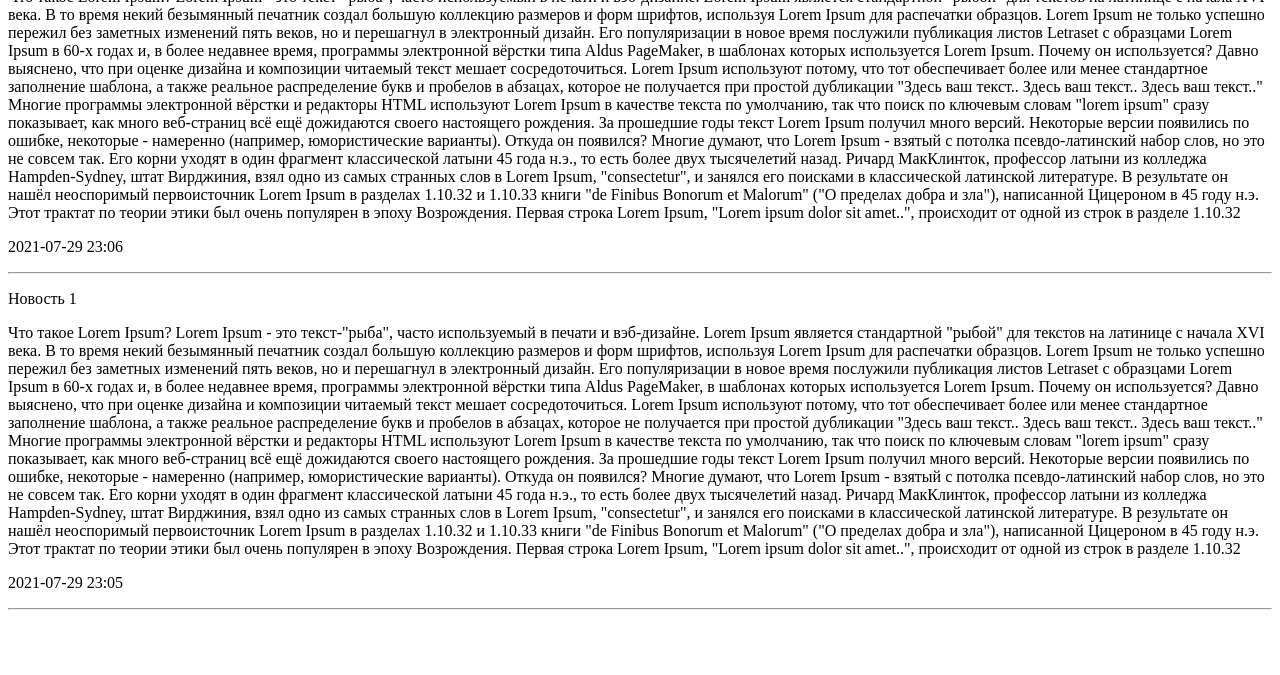
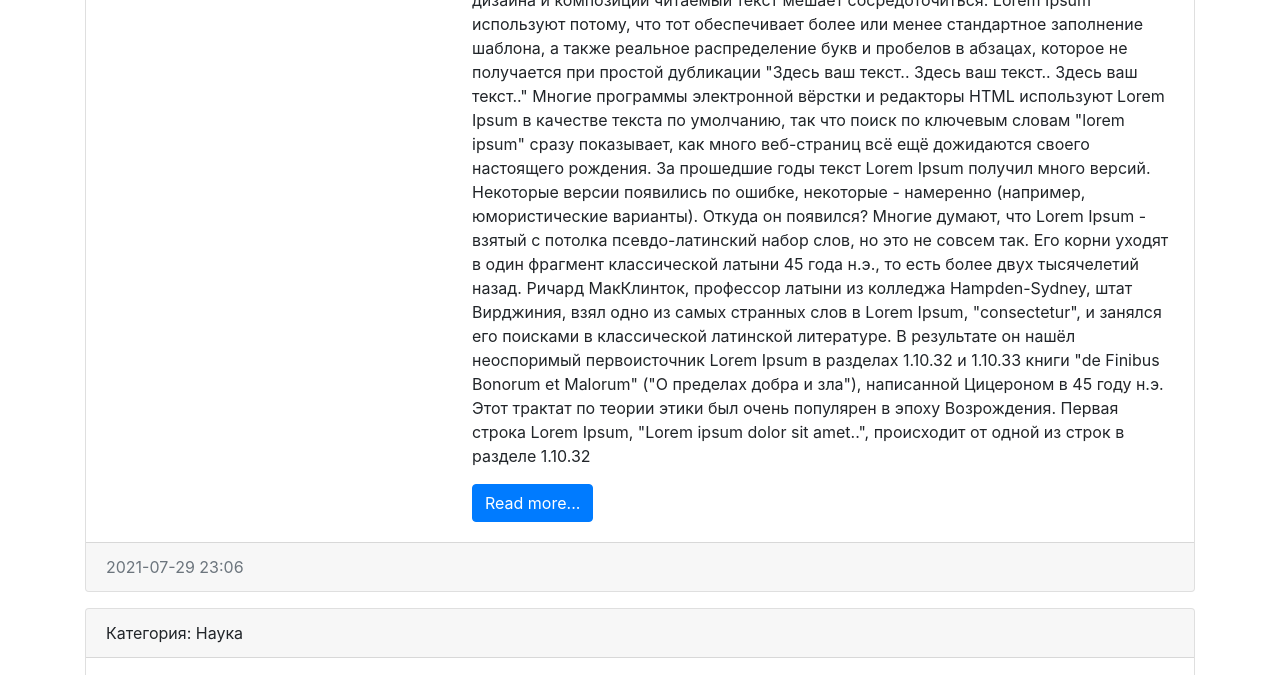
Before and after one commit to Ririgirl/wpress_site, a Django app: page / in a window 1280 px wide. Shown: the part 462-1137 px from the top of the page. Before the commit the page ends 1072 px from the top, so only its background shows below. Run offline with Django 3.2, Linux system fonts and the light colour scheme; data comes from the database, SQL or seed files in the repository; both versions use the stored data as it was after the commit.

Commit message:
4th commit

```diff
--- a/mysite/news/admin.py
+++ b/mysite/news/admin.py
@@ -6,6 +6,8 @@ class NewsAdmin(admin.ModelAdmin):
     list_display = ('id', 'title', 'create', 'created_at', 'updated_at', 'is_published')
     list_display_links = ('id', 'title')
     search_fields = ('title', 'content')
+    list_filter = ('is_published', 'create')
+    list_editable = ('is_published',)
 
 
 class CategoryAdmin(admin.ModelAdmin):
--- a/mysite/news/templates/news/Index.html
+++ b/mysite/news/templates/news/Index.html
@@ -1,20 +1,63 @@
-<!DOCTYPE html>
+<!doctype html>
 <html lang="en">
-<head>
-    <meta charset="UTF-8">
-    <title>{{ title }}</title>
-</head>
-<body>
-<h1>{{ title }}</h1>
+  <head>
+    <meta charset="utf-8">
+    <meta name="viewport" content="width=device-width, initial-scale=1">
+    <link rel="stylesheet" href="https://cdn.jsdelivr.net/npm/bootstrap@4.5.3/dist/css/bootstrap.min.css" integrity="sha384-TX8t27EcRE3e/ihU7zmQxVncDAy5uIKz4rEkgIXeMed4M0jlfIDPvg6uqKI2xXr2" crossorigin="anonymous">
+      <title>{{ title }}</title>
+  </head>
+  <body>
+        <nav class="navbar navbar-expand-lg navbar-light bg-light">
+      <div class="container-fluid">
+        <a class="navbar-brand" href="#">Navbar</a>
+        <button class="navbar-toggler" type="button" data-bs-toggle="collapse" data-bs-target="#navbarSupportedContent" aria-controls="navbarSupportedContent" aria-expanded="false" aria-label="Toggle navigation">
+          <span class="navbar-toggler-icon"></span>
+        </button>
+        <div class="collapse navbar-collapse" id="navbarSupportedContent">
+          <ul class="navbar-nav me-auto mb-2 mb-lg-0">
+            <li class="nav-item">
+              <a class="nav-link active" aria-current="page" href="/">Главная</a>
+            </li>
+              <li class="nav-item">
+              <a class="nav-link active" aria-current="page" href="/">Добавить новость</a>
+            </li>
+          </ul>
+        </div>
+      </div>
+    </nav>
 
-{% for i in news %}
-    <div>
-        <p>{{i.title}}</p>
-        <p>{{i.content}}</p>
-        <p>{{i.created_at|date:"Y-m-d H:i" }}</p>
+<div class="container mt-3">
+    <h1>{{ title }}</h1>
+    <div class="row">
+        <div class="col-md-12">
+        {% for i in news %}
+            <div class="card mb-3">
+              <div class="card-header">
+                Категория: {{ i.create }}
+              </div>
+              <div class="card-body">
+                <div class="media">
+                    {% if i.photo %}
+                        <img src="{{ i.photo.url }}" alt="" width="350" class="mr-3">
+                    {% else %}
+                        <img src="https://picsum.photos/350/235/" alt="" class="mr-3">
+                    {% endif %}
+                    <div class="media-body">
+                      <h5 class="card-title">{{ i.title }}</h5>
+                      <p class="card-text">{{ i.content }}</p>
+                      <a href="#" class="btn btn-primary">Read more...</a>
+                    </div>
+                </div>
+              </div>
+              <div class="card-footer text-muted">
+                {{ i.created_at|date:"Y-m-d H:i"}}
+            </div>
+        </div>
+        {% endfor %}
+            </div>
     </div>
-    <hr>
-{% endfor %}
+</div>
 
-</body>
+
+  </body>
 </html>
```
Also changed, not shown: mysite/db.sqlite3.
